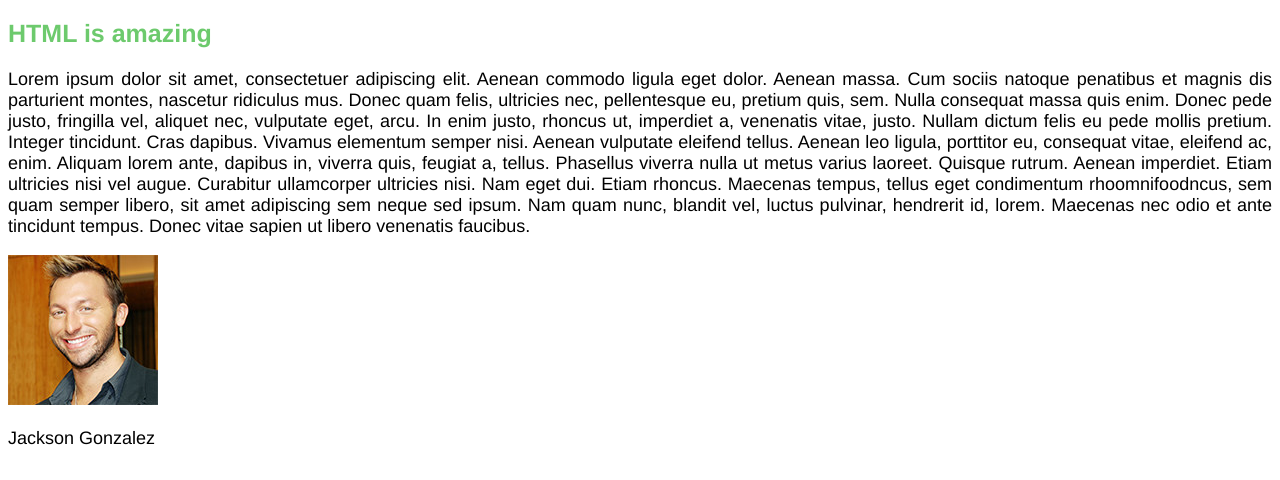
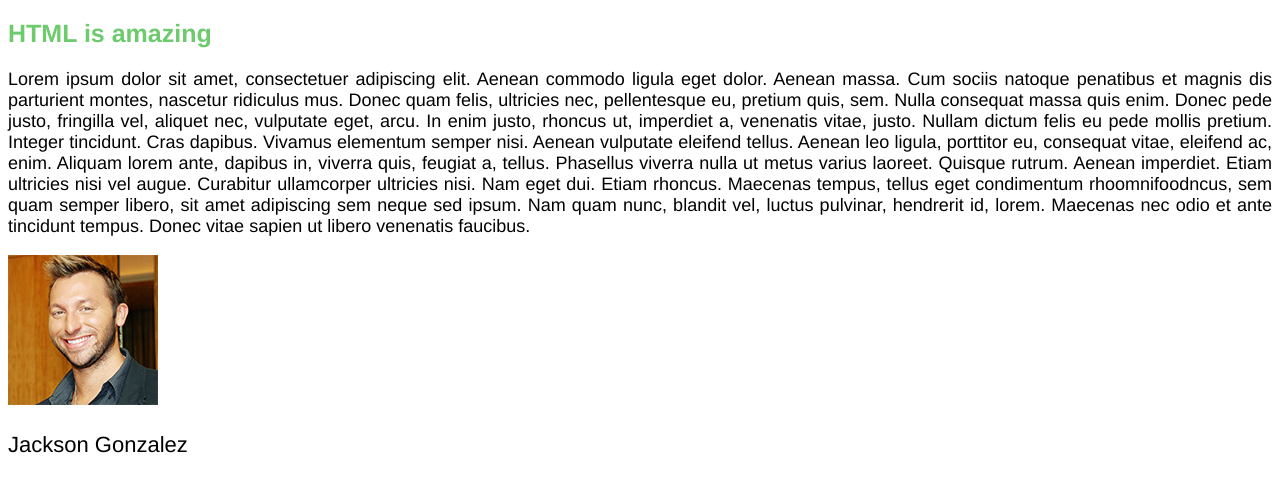
Before and after one commit to wisestme/HTML5-and-CSS3-code-along, a plain HTML site: page index.html in a window 1280 px wide. Shown: the part 617-1097 px from the top of the page. Drawn offline with Linux system fonts and the light colour scheme.

Commit message:
changes font size of paragraph text with class of author-name

```diff
--- a/style.css
+++ b/style.css
@@ -18,3 +18,7 @@ h2 {
 .main-text {
 	text-align: justify
 }
+
+.author-name {
+	font-size: 22px;
+}
```
